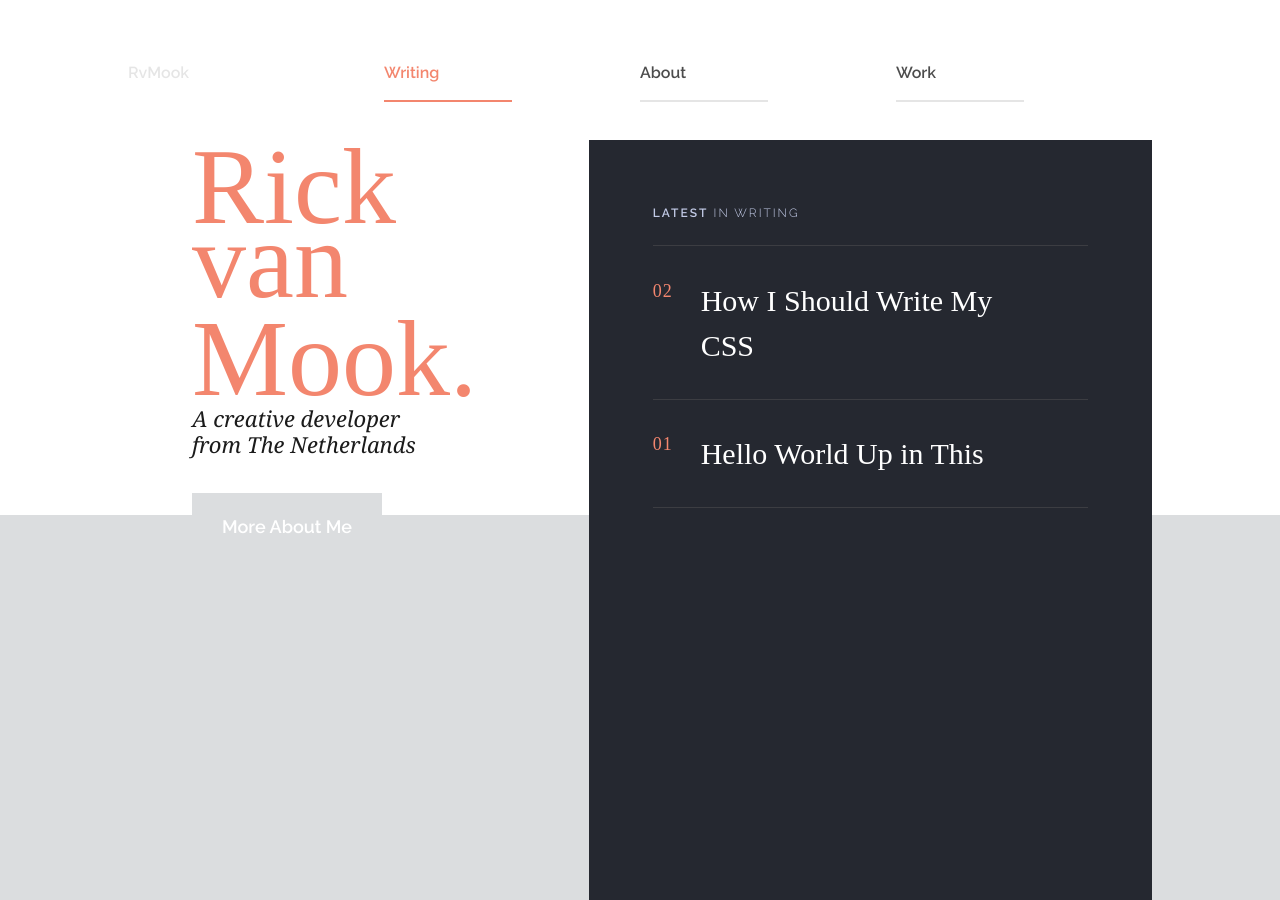
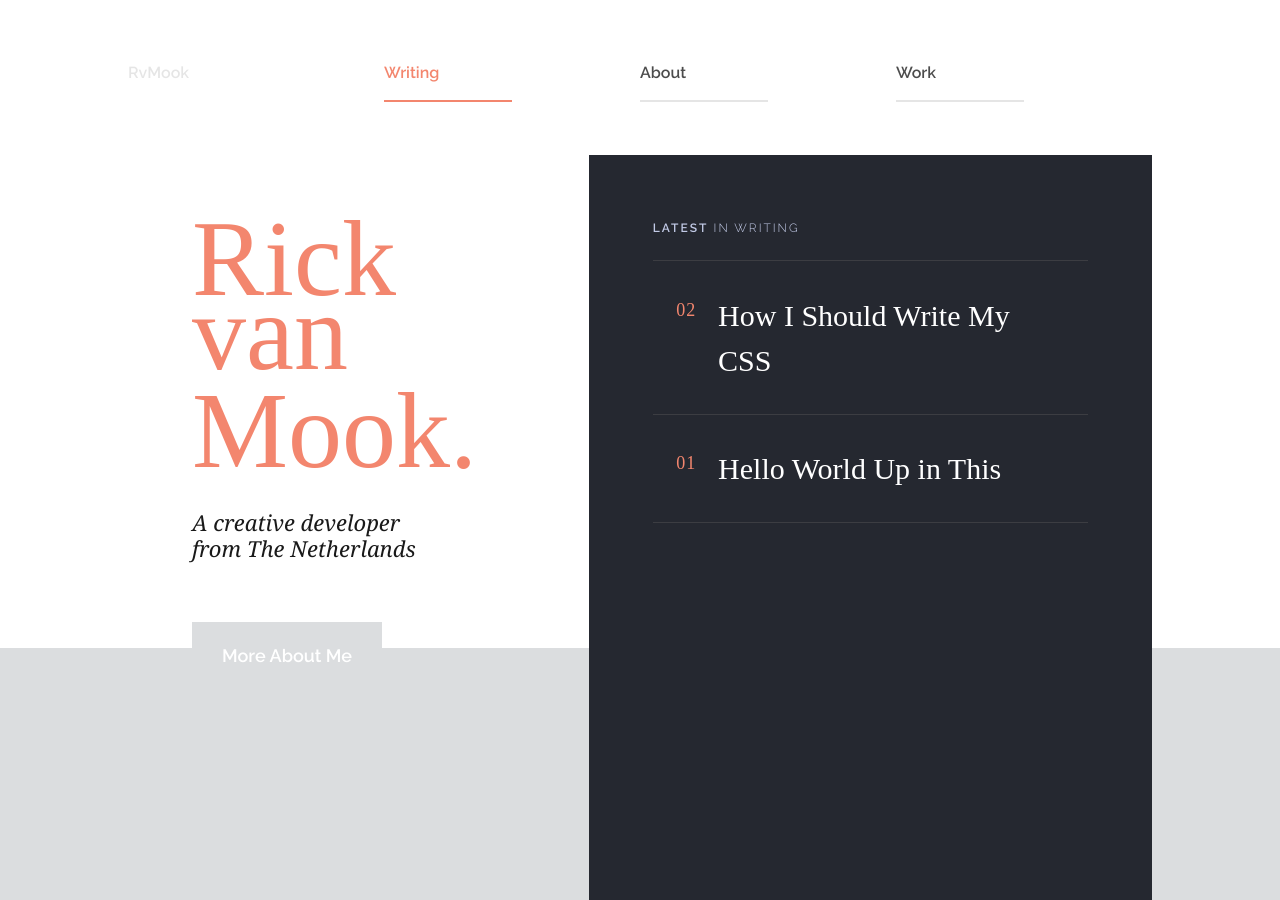
Before and after one commit to rickvanmook/rickvanmook.github.io, a Jekyll site: the page built from index.html, in a window 1280 px wide. Built offline with Jekyll 4.4.1, drawn with Linux system fonts in a browser that asks for light colours; some web fonts are replaced.

Commit message:
Adjusted margins on home page

```diff
--- a/_sass/_home.scss
+++ b/_sass/_home.scss
@@ -7,7 +7,8 @@
 
 		/* Display & Box Model */
 		display: table;
-		height: calc(100vh - #{$header-height});
+		height: calc(100vh - #{$header-height} - 15px);
+		margin-top: 15px;
 	}
 }
 
@@ -16,7 +17,7 @@
 	/* Display & Box Model */
 	display: none;
 
-	@include mq(is-large) {
+	@include mq(is-medium) {
 
 		/* Positioning */
 
@@ -62,7 +63,7 @@
 	/* Display & Box Model */
 	display: block;
 	width: 100%;
-	height: 375px;
+	height: 493px;
 
 	/* Appearance */
 	background: $white;
@@ -75,6 +76,9 @@
 
 	/* Positioning */
 	position: relative;
+
+	/* Display & Box Model */
+	margin-top: 57px;
 
 	/* Appearance */
 	color: $primary;
@@ -98,6 +102,9 @@
 	/* Positioning */
 	position: relative;
 
+	/* Display & Box Model */
+	margin: 32px 0 60px;
+
 	/* Copy */
 	font-family: $font-alt;
 	font-size: 22px;
@@ -112,7 +119,6 @@
 
 	/* Positioning */
 	position: relative;
-	top: 35px;
 
 	/* Display & Box Model */
 	display: inline-block;
@@ -190,15 +196,20 @@
 
 	&__number {
 
+		/* Positioning */
+		position: relative;
+		top: 4px;
+
 		/* Display & Box Model */
 		display: table-cell;
 		vertical-align: top;
-		width: 11%;
+		width: 10%;
 
 		/* Copy */
 		font-family: $font-serif;
 		font-size: 18px;
 		letter-spacing: 1px;
+		text-align: right;
 
 		/* Appearance */
 		color: $primary;
@@ -209,6 +220,7 @@
 		/* Display & Box Model */
 		display: table-cell;
 		padding-right: 11%;
+		padding-left: 5%;
 
 		/* Copy */
 		font-family: $font-serif;
--- a/_sass/_variables.scss
+++ b/_sass/_variables.scss
@@ -15,7 +15,7 @@ $black-opacity-dimmed: rgba(0,0,0,0.1);
 
 $copy-body: $dark-bg;
 $copy-title: $dark-bg;
-$copy-home-sub-title: #1b1b1b;
+$copy-home-sub-title: #191919;
 $copy-alt: #c2cae6;
 
 $header-height: 140px;
```
